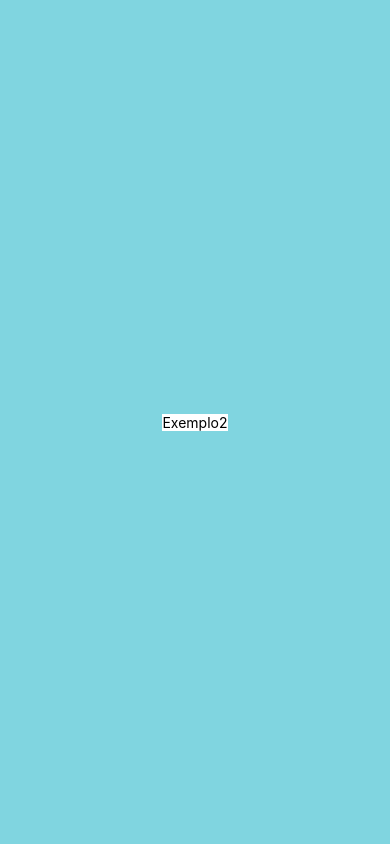
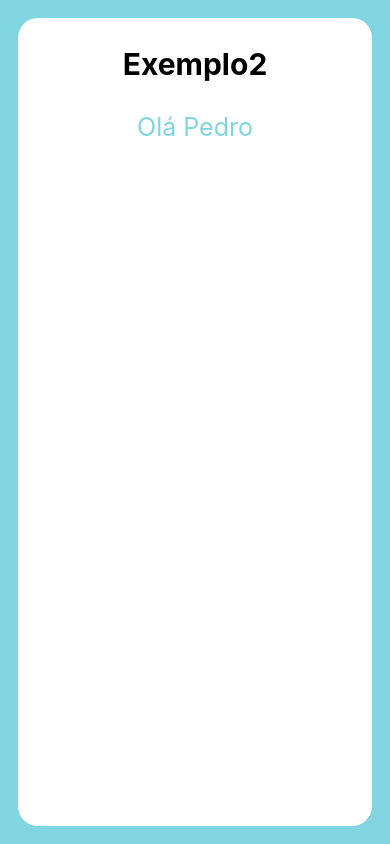
Before and after one commit to Pedrox23/aula_expo_0, a React Native app: screen / in a window 390 px wide. Built offline with nearby package versions, Linux system fonts and the light colour scheme.

Commit message:
Aula 22-03

```diff
--- a/App.js
+++ b/App.js
@@ -21,5 +21,6 @@
     backgroundColor: '#80d5e0',
     alignItems: 'center',
     justifyContent: 'center',
+    padding: 18,
   },
 });
--- a/components/exemplo_2/index.js
+++ b/components/exemplo_2/index.js
@@ -5,10 +5,13 @@
 function Exemplo2() {
     return(
         <View  style={styles.container}>
-            <Text>Exemplo2</Text>
+            <Text style={styles.titulo}>Exemplo2</Text>
+
+        <View style={styles.viewmensagem}>
+            <Text style={styles.mensagem}>Olá Pedro</Text>
         </View>
 
-
+        </View>
 
     );
 }
--- a/components/exemplo_2/styles.js
+++ b/components/exemplo_2/styles.js
@@ -2,8 +2,24 @@
 
 const  styles = StyleSheet.create({
     container: {
+        backgroundColor: '#fff',
+        height: '100%',
+        width: '100%',
+        borderRadius: 20,
+        alignItems: 'center',
+        padding: 8,
 
-        backgroundColor: '#fff',
+    },
+    titulo: {
+        fontSize: 30,
+        fontWeight: 'bold',
+        marginVertical: 20,
+
+    },
+    mensagem: {
+        fontSize: 25,
+        margin: 10,
+        color: '#80d5e0'
 
     },
 
```
